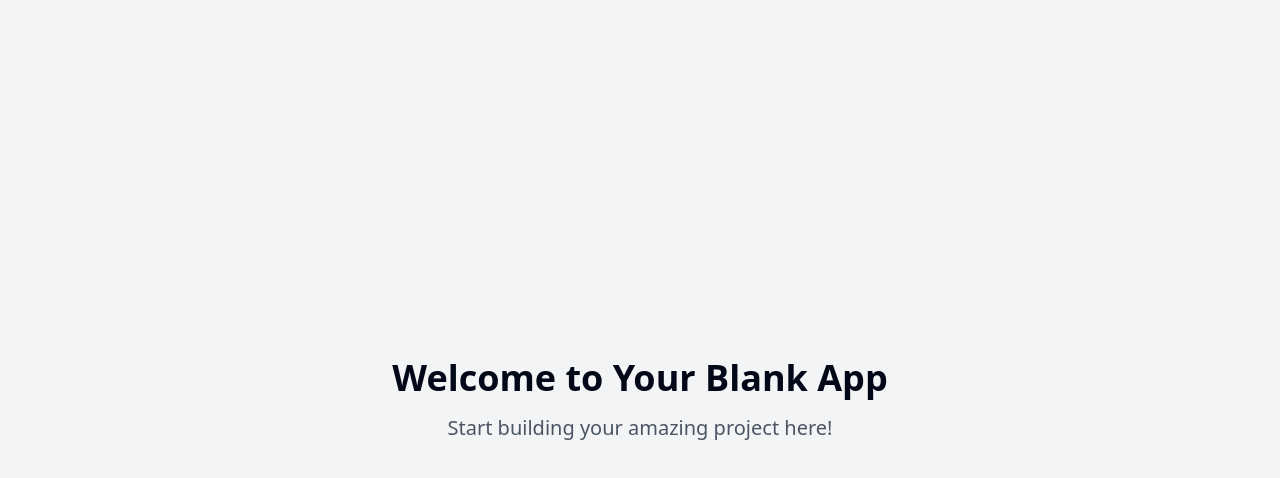
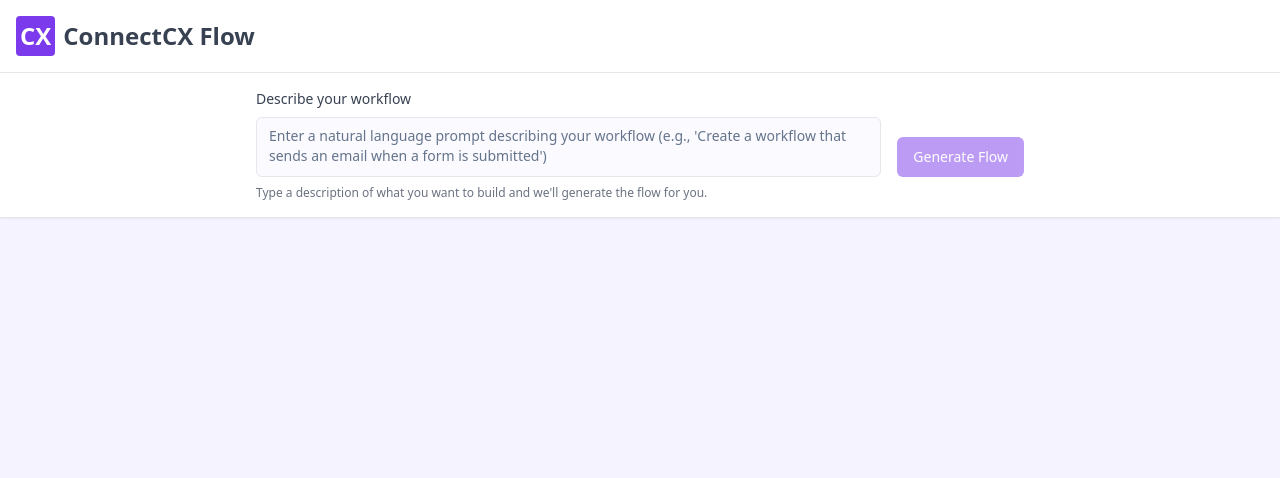
Before and after one commit to kaafivikrant/flow-prompt-canvas-create, a React (Vite) app: page / in a window 1280 px wide. Shown: the top 478 px of the page. Built offline with nearby package versions, Linux system fonts and the light colour scheme.

Commit message:
feat: Add prompt box and canvas UI
Implement a prompt box with a clean UI for the canvas flow engine.

```diff
--- a/package.json
+++ b/package.json
@@ -40,6 +40,7 @@
     "@radix-ui/react-toggle-group": "^1.1.0",
     "@radix-ui/react-tooltip": "^1.1.4",
     "@tanstack/react-query": "^5.56.2",
+    "@xyflow/react": "^12.6.0",
     "class-variance-authority": "^0.7.1",
     "clsx": "^2.1.1",
     "cmdk": "^1.0.0",
--- /dev/null
+++ b/src/components/flow/CustomNode.tsx
@@ -0,0 +1,40 @@
+
+import React, { memo } from 'react';
+import { Handle, Position, NodeProps } from '@xyflow/react';
+import { ArrowRight, SquareDashed } from 'lucide-react';
+
+interface CustomNodeData {
+  label: string;
+  type: string;
+}
+
+const CustomNode = memo(({ data, selected }: NodeProps<CustomNodeData>) => {
+  return (
+    <div className={`p-3 ${selected ? 'border-flow-primary' : 'border-gray-200'}`}>
+      <div className="flex items-start gap-3">
+        <div className="bg-flow-background p-2 rounded text-flow-primary">
+          {data.type === 'api' ? <ArrowRight size={20} /> : <SquareDashed size={20} />}
+        </div>
+        <div className="flex-1">
+          <div className="font-medium text-flow-text">{data.label}</div>
+          <div className="text-xs text-gray-500 mt-1">Click to configure</div>
+        </div>
+      </div>
+
+      <Handle
+        type="target"
+        position={Position.Left}
+        className="w-3 h-3 bg-flow-primary border-2 border-white"
+        id="target"
+      />
+      <Handle
+        type="source"
+        position={Position.Right}
+        className="w-3 h-3 bg-flow-primary border-2 border-white"
+        id="source"
+      />
+    </div>
+  );
+});
+
+export default CustomNode;
--- /dev/null
+++ b/src/components/flow/FlowCanvas.tsx
@@ -0,0 +1,53 @@
+
+import React from 'react';
+import {
+  ReactFlow,
+  Background,
+  Controls,
+  MiniMap,
+} from '@xyflow/react';
+import '@xyflow/react/dist/style.css';
+
+import { useFlow } from './FlowProvider';
+import CustomNode from './CustomNode';
+
+// Custom node types
+const nodeTypes = {
+  custom: CustomNode,
+};
+
+const FlowCanvas = () => {
+  const {
+    nodes,
+    edges,
+    onNodesChange,
+    onEdgesChange,
+    onConnect
+  } = useFlow();
+
+  return (
+    <div className="flex-1">
+      <ReactFlow
+        nodes={nodes}
+        edges={edges}
+        onNodesChange={onNodesChange}
+        onEdgesChange={onEdgesChange}
+        onConnect={onConnect}
+        nodeTypes={nodeTypes}
+        fitView
+        attributionPosition="bottom-right"
+      >
+        <Background color="#cbd5e1" variant="dots" gap={24} size={1} />
+        <Controls />
+        <MiniMap
+          nodeStrokeWidth={3}
+          zoomable
+          pannable
+          maskColor="rgb(245, 243, 255, 0.6)"
+        />
+      </ReactFlow>
+    </div>
+  );
+};
+
+export default FlowCanvas;
--- /dev/null
+++ b/src/components/flow/FlowProvider.tsx
@@ -0,0 +1,105 @@
+
+import React, { createContext, useContext, useState } from 'react';
+import { Node, Edge, NodeChange, EdgeChange, Connection, addEdge, applyNodeChanges, applyEdgeChanges } from '@xyflow/react';
+import { initialNodes, initialEdges } from './initialElements';
+
+type ProcessingStatus = 'idle' | 'processing' | 'error' | 'success';
+
+interface FlowContextType {
+  nodes: Node[];
+  edges: Edge[];
+  onNodesChange: (changes: NodeChange[]) => void;
+  onEdgesChange: (changes: EdgeChange[]) => void;
+  onConnect: (connection: Connection) => void;
+  processPrompt: (prompt: string) => void;
+  processingStatus: ProcessingStatus;
+  currentPrompt: string;
+}
+
+const FlowContext = createContext<FlowContextType | undefined>(undefined);
+
+export const FlowProvider: React.FC<{ children: React.ReactNode }> = ({ children }) => {
+  const [nodes, setNodes] = useState<Node[]>(initialNodes);
+  const [edges, setEdges] = useState<Edge[]>(initialEdges);
+  const [processingStatus, setProcessingStatus] = useState<ProcessingStatus>('idle');
+  const [currentPrompt, setCurrentPrompt] = useState<string>('');
+
+  const onNodesChange = (changes: NodeChange[]) => {
+    setNodes((nds) => applyNodeChanges(changes, nds));
+  };
+
+  const onEdgesChange = (changes: EdgeChange[]) => {
+    setEdges((eds) => applyEdgeChanges(changes, eds));
+  };
+
+  const onConnect = (connection: Connection) => {
+    setEdges((eds) => addEdge({ ...connection, animated: true }, eds));
+  };
+
+  const processPrompt = async (prompt: string) => {
+    setCurrentPrompt(prompt);
+    setProcessingStatus('processing');
+
+    try {
+      // Simulate processing time
+      await new Promise(resolve => setTimeout(resolve, 1500));
+
+      // Mock flow generation based on prompt
+      const newNodeId = `node-${nodes.length + 1}`;
+      const lastNodeId = nodes.length > 0 ? nodes[nodes.length - 1].id : null;
+
+      const newNode: Node = {
+        id: newNodeId,
+        data: {
+          label: `Node from prompt: "${prompt.substring(0, 20)}${prompt.length > 20 ? '...' : ''}"`,
+          type: 'api'
+        },
+        position: {
+          x: lastNodeId ? nodes.find(n => n.id === lastNodeId)!.position.x + 250 : 250,
+          y: lastNodeId ? nodes.find(n => n.id === lastNodeId)!.position.y : 100
+        },
+        type: 'custom'
+      };
+
+      setNodes(nds => [...nds, newNode]);
+
+      // If there's a previous node, connect it to the new node
+      if (lastNodeId) {
+        const newEdge: Edge = {
+          id: `edge-${edges.length + 1}`,
+          source: lastNodeId,
+          target: newNodeId,
+          animated: true,
+        };
+
+        setEdges(eds => [...eds, newEdge]);
+      }
+
+      setProcessingStatus('success');
+    } catch (error) {
+      console.error('Error processing prompt:', error);
+      setProcessingStatus('error');
+    }
+  };
+
+  const value = {
+    nodes,
+    edges,
+    onNodesChange,
+    onEdgesChange,
+    onConnect,
+    processPrompt,
+    processingStatus,
+    currentPrompt,
+  };
+
+  return <FlowContext.Provider value={value}>{children}</FlowContext.Provider>;
+};
+
+export const useFlow = (): FlowContextType => {
+  const context = useContext(FlowContext);
+  if (context === undefined) {
+    throw new Error('useFlow must be used within a FlowProvider');
+  }
+  return context;
+};
--- /dev/null
+++ b/src/components/flow/PromptInput.tsx
@@ -0,0 +1,65 @@
+
+import React, { useState } from 'react';
+import { useFlow } from './FlowProvider';
+import { Button } from '@/components/ui/button';
+import { Textarea } from '@/components/ui/textarea';
+
+export const PromptInput = () => {
+  const { processPrompt, processingStatus } = useFlow();
+  const [prompt, setPrompt] = useState('');
+
+  const handleSubmit = (e: React.FormEvent) => {
+    e.preventDefault();
+    if (!prompt.trim()) return;
+
+    processPrompt(prompt);
+  };
+
+  return (
+    <div className="p-4 bg-white border-b border-gray-200 shadow-sm z-10">
+      <form onSubmit={handleSubmit} className="max-w-3xl mx-auto">
+        <div className="flex flex-col space-y-2">
+          <label htmlFor="prompt" className="text-sm font-medium text-flow-text">
+            Describe your workflow
+          </label>
+
+          <div className="flex gap-2">
+            <Textarea
+              id="prompt"
+              value={prompt}
+              onChange={(e) => setPrompt(e.target.value)}
+              placeholder="Enter a natural language prompt describing your workflow (e.g., 'Create a workflow that sends an email when a form is submitted')"
+              className="flex-1 min-h-[60px] resize-none border-gray-200"
+            />
+
+            <Button
+              type="submit"
+              disabled={!prompt.trim() || processingStatus === 'processing'}
+              className="bg-flow-primary hover:bg-flow-primary/90 text-white ml-2 self-end"
+            >
+              {processingStatus === 'processing' ? (
+                <span className="flex items-center">
+                  <svg className="animate-spin -ml-1 mr-2 h-4 w-4 text-white" xmlns="http://www.w3.org/2000/svg" fill="none" viewBox="0 0 24 24">
+                    <circle className="opacity-25" cx="12" cy="12" r="10" stroke="currentColor" strokeWidth="4"></circle>
+                    <path className="opacity-75" fill="currentColor" d="M4 12a8 8 0 018-8V0C5.373 0 0 5.373 0 12h4zm2 5.291A7.962 7.962 0 014 12H0c0 3.042 1.135 5.824 3 7.938l3-2.647z"></path>
+                  </svg>
+                  Processing...
+                </span>
+              ) : 'Generate Flow'}
+            </Button>
+          </div>
+
+          <div className="text-xs text-gray-500">
+            {processingStatus === 'error' ? (
+              <span className="text-red-500">Error processing your prompt. Please try again.</span>
+            ) : processingStatus === 'success' ? (
+              <span className="text-green-600">Flow nodes generated successfully!</span>
+            ) : (
+              "Type a description of what you want to build and we'll generate the flow for you."
+            )}
+          </div>
+        </div>
+      </form>
+    </div>
+  );
+};
--- /dev/null
+++ b/src/components/flow/initialElements.ts
@@ -0,0 +1,16 @@
+
+import { Node, Edge } from '@xyflow/react';
+
+export const initialNodes: Node[] = [
+  {
+    id: 'start',
+    type: 'custom',
+    position: { x: 250, y: 100 },
+    data: {
+      label: 'Start Node',
+      type: 'start'
+    },
+  },
+];
+
+export const initialEdges: Edge[] = [];
--- a/src/components/ui/textarea.tsx
+++ b/src/components/ui/textarea.tsx
@@ -1,3 +1,4 @@
+
 import * as React from "react"
 
 import { cn } from "@/lib/utils"
--- a/src/index.css
+++ b/src/index.css
@@ -1,10 +1,11 @@
+
 @tailwind base;
 @tailwind components;
 @tailwind utilities;
 
 @layer base {
   :root {
-    --background: 0 0% 100%;
+    --background: 250 100% 99%;
     --foreground: 222.2 84% 4.9%;
 
     --card: 0 0% 100%;
@@ -13,16 +14,16 @@
     --popover: 0 0% 100%;
     --popover-foreground: 222.2 84% 4.9%;
 
-    --primary: 222.2 47.4% 11.2%;
+    --primary: 262 83% 58%;
     --primary-foreground: 210 40% 98%;
 
-    --secondary: 210 40% 96.1%;
+    --secondary: 254 96% 76%;
     --secondary-foreground: 222.2 47.4% 11.2%;
 
-    --muted: 210 40% 96.1%;
+    --muted: 250 33% 97%;
     --muted-foreground: 215.4 16.3% 46.9%;
 
-    --accent: 210 40% 96.1%;
+    --accent: 250 33% 97%;
     --accent-foreground: 222.2 47.4% 11.2%;
 
     --destructive: 0 84.2% 60.2%;
@@ -30,25 +31,9 @@
 
     --border: 214.3 31.8% 91.4%;
     --input: 214.3 31.8% 91.4%;
-    --ring: 222.2 84% 4.9%;
+    --ring: 262 83% 58%;
 
     --radius: 0.5rem;
-
-    --sidebar-background: 0 0% 98%;
-
-    --sidebar-foreground: 240 5.3% 26.1%;
-
-    --sidebar-primary: 240 5.9% 10%;
-
-    --sidebar-primary-foreground: 0 0% 98%;
-
-    --sidebar-accent: 240 4.8% 95.9%;
-
-    --sidebar-accent-foreground: 240 5.9% 10%;
-
-    --sidebar-border: 220 13% 91%;
-
-    --sidebar-ring: 217.2 91.2% 59.8%;
   }
 
   .dark {
@@ -61,7 +46,7 @@
     --popover: 222.2 84% 4.9%;
     --popover-foreground: 210 40% 98%;
 
-    --primary: 210 40% 98%;
+    --primary: 262 83% 58%;
     --primary-foreground: 222.2 47.4% 11.2%;
 
     --secondary: 217.2 32.6% 17.5%;
@@ -79,14 +64,6 @@
     --border: 217.2 32.6% 17.5%;
     --input: 217.2 32.6% 17.5%;
     --ring: 212.7 26.8% 83.9%;
-    --sidebar-background: 240 5.9% 10%;
-    --sidebar-foreground: 240 4.8% 95.9%;
-    --sidebar-primary: 224.3 76.3% 48%;
-    --sidebar-primary-foreground: 0 0% 100%;
-    --sidebar-accent: 240 3.7% 15.9%;
-    --sidebar-accent-foreground: 240 4.8% 95.9%;
-    --sidebar-border: 240 3.7% 15.9%;
-    --sidebar-ring: 217.2 91.2% 59.8%;
   }
 }
 
@@ -99,3 +76,34 @@
     @apply bg-background text-foreground;
   }
 }
+
+/* Flow canvas specific styles */
+.react-flow__node {
+  @apply shadow-md border border-flow-node-border rounded-lg bg-flow-node-bg;
+  padding: 12px;
+  width: 180px;
+}
+
+.react-flow__node.selected {
+  @apply border-2 border-flow-node-selected;
+}
+
+.react-flow__handle {
+  @apply bg-flow-primary border-2 border-white w-3 h-3;
+}
+
+.react-flow__edge-path {
+  @apply stroke-2 stroke-flow-secondary;
+}
+
+.react-flow__edge.selected .react-flow__edge-path {
+  @apply stroke-flow-primary;
+}
+
+.react-flow__attribution {
+  display: none;
+}
+
+.react-flow__controls-button {
+  @apply bg-white border border-gray-200 text-flow-text hover:bg-gray-100;
+}
--- a/src/pages/Index.tsx
+++ b/src/pages/Index.tsx
@@ -1,12 +1,24 @@
-// Update this page (the content is just a fallback if you fail to update the page)
+
+import FlowCanvas from '@/components/flow/FlowCanvas';
+import { PromptInput } from '@/components/flow/PromptInput';
+import { FlowProvider } from '@/components/flow/FlowProvider';
 
 const Index = () => {
   return (
-    <div className="min-h-screen flex items-center justify-center bg-gray-100">
-      <div className="text-center">
-        <h1 className="text-4xl font-bold mb-4">Welcome to Your Blank App</h1>
-        <p className="text-xl text-gray-600">Start building your amazing project here!</p>
+    <div className="min-h-screen bg-flow-background flex flex-col">
+      <div className="p-4 bg-white border-b border-gray-200 shadow-sm z-10">
+        <h1 className="text-2xl font-bold text-flow-text flex items-center">
+          <span className="bg-flow-primary text-white p-1 rounded mr-2">CX</span>
+          ConnectCX Flow
+        </h1>
       </div>
+
+      <FlowProvider>
+        <div className="flex-1 relative flex flex-col">
+          <PromptInput />
+          <FlowCanvas />
+        </div>
+      </FlowProvider>
     </div>
   );
 };
--- a/tailwind.config.ts
+++ b/tailwind.config.ts
@@ -1,3 +1,4 @@
+
 import type { Config } from "tailwindcss";
 
 export default {
@@ -61,6 +62,17 @@ export default {
 					'accent-foreground': 'hsl(var(--sidebar-accent-foreground))',
 					border: 'hsl(var(--sidebar-border))',
 					ring: 'hsl(var(--sidebar-ring))'
+				},
+				flow: {
+					primary: '#7C3AED',
+					secondary: '#A78BFA',
+					background: '#F5F3FF',
+					node: {
+						bg: '#FFFFFF',
+						border: '#E4E4E7',
+						selected: '#7C3AED'
+					},
+					text: '#374151'
 				}
 			},
 			borderRadius: {
@@ -84,11 +96,16 @@ export default {
 					to: {
 						height: '0'
 					}
+				},
+				'pulse-light': {
+					'0%, 100%': { opacity: '1' },
+					'50%': { opacity: '0.5' },
 				}
 			},
 			animation: {
 				'accordion-down': 'accordion-down 0.2s ease-out',
-				'accordion-up': 'accordion-up 0.2s ease-out'
+				'accordion-up': 'accordion-up 0.2s ease-out',
+				'pulse-light': 'pulse-light 2s cubic-bezier(0.4, 0, 0.6, 1) infinite',
 			}
 		}
 	},
```
Also changed, not shown: 1 other file (tests, documents, lock files or other folders).
